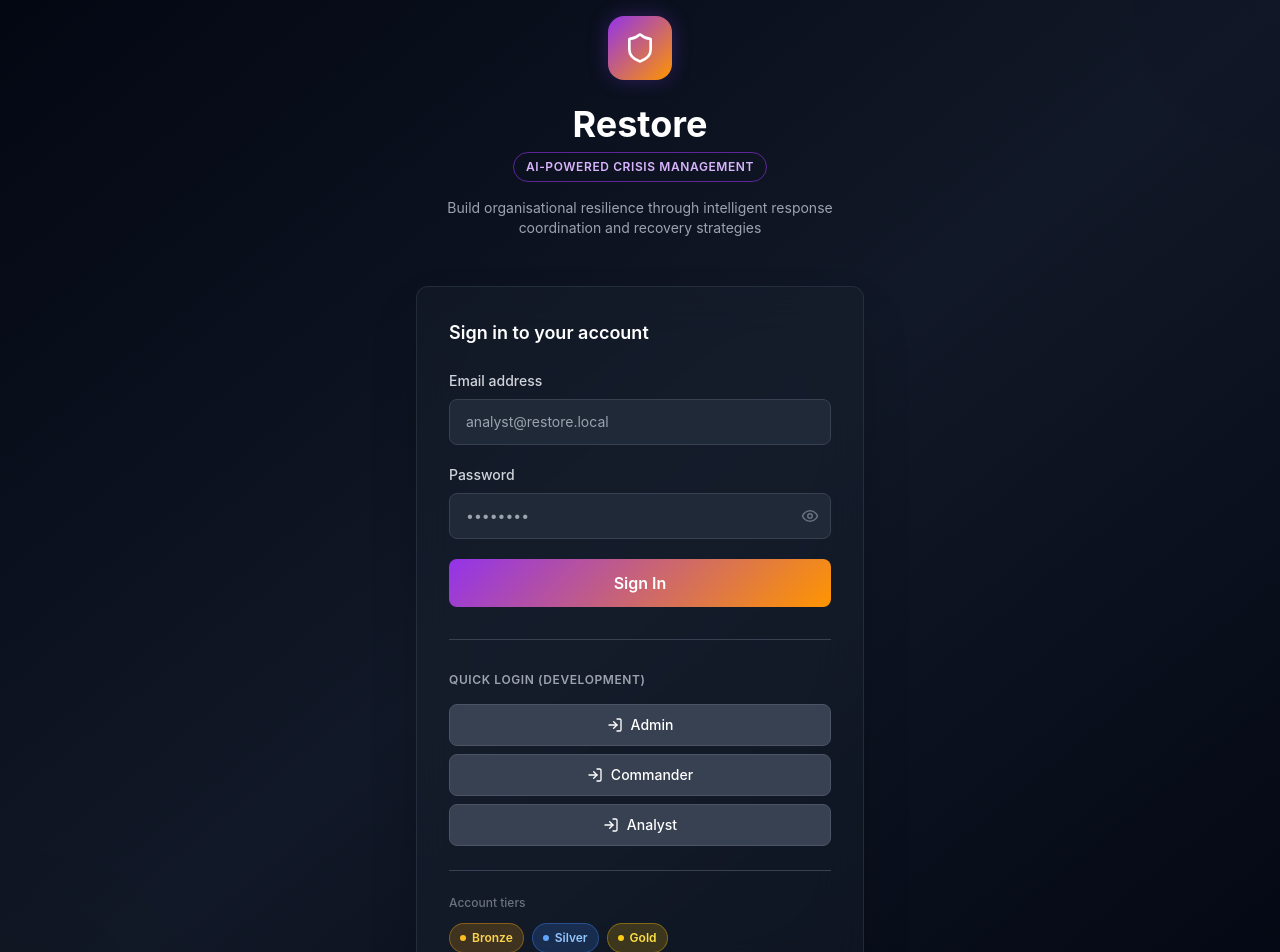
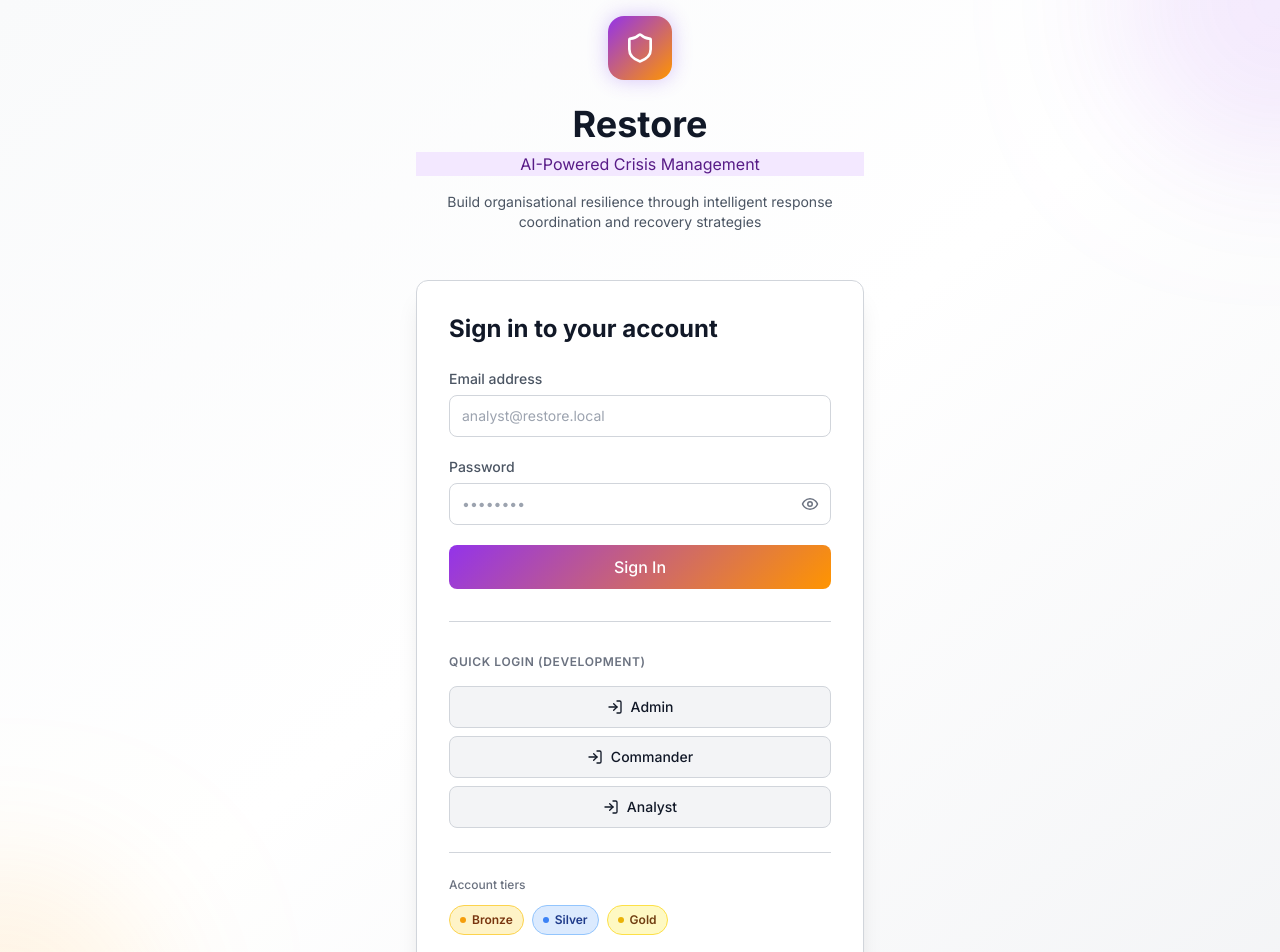
Before and after one commit to xsallowed/Restore, a React (Vite) app in the folder apps/web/: page /login in a window 1280 px wide. Shown: the top 952 px of the page. Built offline with nearby package versions, Linux system fonts and the light colour scheme; no server answers.

Commit message:
Add dark mode support and refactor theme styling

```diff
--- a/apps/web/src/index.css
+++ b/apps/web/src/index.css
@@ -1,8 +1,8 @@
+@import url('https://fonts.googleapis.com/css2?family=Inter:wght@400;500;600;700&family=JetBrains+Mono:wght@400;500&display=swap');
+
 @tailwind base;
 @tailwind components;
 @tailwind utilities;
-
-@import url('https://fonts.googleapis.com/css2?family=Inter:wght@400;500;600;700&family=JetBrains+Mono:wght@400;500&display=swap');
 
 body {
   font-family: 'Inter', system-ui, sans-serif;
--- a/apps/web/src/pages/LoginPage.tsx
+++ b/apps/web/src/pages/LoginPage.tsx
@@ -5,9 +5,10 @@ import { zodResolver } from '@hookform/resolvers/zod';
 import { z } from 'zod';
 import toast from 'react-hot-toast';
 import { Shield, Eye, EyeOff, LogIn } from 'lucide-react';
+import clsx from 'clsx';
 import { authApi } from '../lib/api';
 import { useAuth } from '../store/auth';
-import { Buttons, Badges, Inputs, Typography } from '../lib/styleConstants';
+import { themeClasses } from '../lib/themeClasses';
 
 const schema = z.object({
   email:    z.string().email('Valid email required'),
@@ -74,7 +75,7 @@ export function LoginPage() {
   };
 
   return (
-    <div className="min-h-screen bg-gradient-to-br from-gray-950 via-gray-900 to-gray-950 flex items-center justify-center p-4 relative overflow-hidden">
+    <div className={clsx('min-h-screen flex items-center justify-center p-4 relative overflow-hidden', 'bg-gradient-to-br from-gray-50 via-white to-gray-100 dark:from-gray-950 dark:via-gray-900 dark:to-gray-950')}>
       {/* Subtle gradient orbs for visual interest */}
       <div className="absolute inset-0 overflow-hidden pointer-events-none">
         <div className="absolute -top-40 -right-40 w-80 h-80 bg-purple-600 rounded-full mix-blend-multiply filter blur-3xl opacity-10"></div>
@@ -87,72 +88,72 @@ export function LoginPage() {
           <div className="inline-flex items-center justify-center w-16 h-16 rounded-2xl bg-gradient-purple-orange shadow-glow mb-6">
             <Shield size={32} className="text-white" />
           </div>
-          <h1 className="text-4xl font-bold text-white mb-2">Restore</h1>
-          <p className={Badges.purpleOutline + ' justify-center mx-auto'}>
+          <h1 className="text-4xl font-bold text-gray-900 dark:text-white mb-2">Restore</h1>
+          <p className={clsx(themeClasses.badge.default, 'justify-center mx-auto')}>
             AI-Powered Crisis Management
           </p>
-          <p className="text-gray-400 text-sm mt-4">Build organisational resilience through intelligent response coordination and recovery strategies</p>
+          <p className={clsx(themeClasses.text.secondary, 'text-sm mt-4')}>Build organisational resilience through intelligent response coordination and recovery strategies</p>
         </div>
 
         {/* Login Card */}
-        <div className="bg-gray-800 bg-opacity-30 backdrop-blur-xl border border-gray-700 border-opacity-50 rounded-xl shadow-2xl p-8 mb-6">
-          <h2 className={Typography.subsectionHeading + ' mb-6'}>Sign in to your account</h2>
+        <div className={clsx(themeClasses.card, 'border-gray-300 dark:border-gray-700 backdrop-blur-xl rounded-xl shadow-xl dark:shadow-2xl p-8 mb-6')}>
+          <h2 className="text-2xl font-bold text-gray-900 dark:text-white mb-6">Sign in to your account</h2>
 
           <form onSubmit={handleSubmit(onSubmit)} className="space-y-5">
             {/* Email Field */}
             <div>
-              <label className={Inputs.label}>Email address</label>
+              <label className={clsx(themeClasses.text.secondary, 'block text-sm font-medium mb-1.5')}>Email address</label>
               <input
                 {...register('email')}
                 type="email"
                 autoComplete="email"
                 placeholder="analyst@restore.local"
-                className={Inputs.standard}
+                className={clsx(themeClasses.input, 'w-full rounded-lg px-3 py-2.5 text-sm')}
               />
-              {errors.email && <p className="text-red-400 text-xs mt-1.5">{errors.email.message}</p>}
+              {errors.email && <p className="text-red-600 dark:text-red-400 text-xs mt-1.5">{errors.email.message}</p>}
             </div>
 
             {/* Password Field */}
             <div>
-              <label className={Inputs.label}>Password</label>
+              <label className={clsx(themeClasses.text.secondary, 'block text-sm font-medium mb-1.5')}>Password</label>
               <div className="relative">
                 <input
                   {...register('password')}
                   type={showPw ? 'text' : 'password'}
                   autoComplete="current-password"
                   placeholder="••••••••"
-                  className={Inputs.standard + ' pr-10'}
+                  className={clsx(themeClasses.input, 'w-full rounded-lg px-3 py-2.5 text-sm pr-10')}
                 />
                 <button
                   type="button"
                   onClick={() => setShowPw(p => !p)}
-                  className="absolute right-3 top-1/2 -translate-y-1/2 text-gray-500 hover:text-gray-300 transition-colors"
+                  className={clsx(themeClasses.text.tertiary, 'absolute right-3 top-1/2 -translate-y-1/2 hover:text-gray-700 dark:hover:text-gray-300 transition-colors')}
                   tabIndex={-1}
                 >
                   {showPw ? <EyeOff size={18} /> : <Eye size={18} />}
                 </button>
               </div>
-              {errors.password && <p className="text-red-400 text-xs mt-1.5">{errors.password.message}</p>}
+              {errors.password && <p className="text-red-600 dark:text-red-400 text-xs mt-1.5">{errors.password.message}</p>}
             </div>
 
             {/* Sign In Button */}
             <button
               type="submit"
               disabled={isSubmitting}
-              className={Buttons.primary + ' w-full disabled:opacity-50 disabled:cursor-not-allowed'}
+              className={clsx(themeClasses.button.primary, 'w-full disabled:opacity-50 disabled:cursor-not-allowed px-4 py-2.5 rounded-lg font-medium')}
             >
               {isSubmitting ? 'Signing in…' : 'Sign In'}
             </button>
           </form>
 
           {/* Quick Login Section */}
-          <div className="mt-8 pt-8 border-t border-gray-700">
-            <p className="text-xs font-semibold text-gray-400 uppercase tracking-wider mb-4">Quick Login (Development)</p>
+          <div className={clsx('mt-8 pt-8 border-t border-gray-300 dark:border-gray-700')}>
+            <p className={clsx(themeClasses.text.tertiary, 'text-xs font-semibold uppercase tracking-wider mb-4')}>Quick Login (Development)</p>
             <div className="space-y-2">
               <button
                 type="button"
                 onClick={() => quickLogin('admin@restore.local')}
-                className="w-full flex items-center justify-center gap-2 bg-gray-700 hover:bg-gray-600 border border-gray-600 text-white py-2.5 rounded-lg text-sm font-medium transition-all"
+                className={clsx(themeClasses.button.secondary, 'w-full flex items-center justify-center gap-2 py-2.5 rounded-lg text-sm font-medium')}
               >
                 <LogIn size={16} />
                 Admin
@@ -160,7 +161,7 @@ export function LoginPage() {
               <button
                 type="button"
                 onClick={() => quickLogin('commander@restore.local')}
-                className="w-full flex items-center justify-center gap-2 bg-gray-700 hover:bg-gray-600 border border-gray-600 text-white py-2.5 rounded-lg text-sm font-medium transition-all"
+                className={clsx(themeClasses.button.secondary, 'w-full flex items-center justify-center gap-2 py-2.5 rounded-lg text-sm font-medium')}
               >
                 <LogIn size={16} />
                 Commander
@@ -168,7 +169,7 @@ export function LoginPage() {
               <button
                 type="button"
                 onClick={() => quickLogin('analyst@restore.local')}
-                className="w-full flex items-center justify-center gap-2 bg-gray-700 hover:bg-gray-600 border border-gray-600 text-white py-2.5 rounded-lg text-sm font-medium transition-all"
+                className={clsx(themeClasses.button.secondary, 'w-full flex items-center justify-center gap-2 py-2.5 rounded-lg text-sm font-medium')}
               >
                 <LogIn size={16} />
                 Analyst
@@ -177,19 +178,19 @@ export function LoginPage() {
           </div>
 
           {/* Tier Legend */}
-          <div className="mt-6 pt-6 border-t border-gray-700">
-            <p className="text-xs text-gray-500 mb-3 font-medium">Account tiers</p>
+          <div className={clsx('mt-6 pt-6 border-t border-gray-300 dark:border-gray-700')}>
+            <p className={clsx(themeClasses.text.tertiary, 'text-xs mb-3 font-medium')}>Account tiers</p>
             <div className="flex flex-wrap gap-2">
-              <span className="inline-flex items-center gap-1.5 px-2.5 py-1.5 bg-amber-500/20 border border-amber-500/40 text-amber-300 rounded-full text-xs font-semibold">
-                <span className="w-1.5 h-1.5 bg-amber-400 rounded-full"></span>
+              <span className="inline-flex items-center gap-1.5 px-2.5 py-1.5 bg-amber-100 dark:bg-amber-500/20 border border-amber-300 dark:border-amber-500/40 text-amber-900 dark:text-amber-300 rounded-full text-xs font-semibold">
+                <span className="w-1.5 h-1.5 bg-amber-500 rounded-full"></span>
                 Bronze
               </span>
-              <span className="inline-flex items-center gap-1.5 px-2.5 py-1.5 bg-blue-500/20 border border-blue-500/40 text-blue-300 rounded-full text-xs font-semibold">
-                <span className="w-1.5 h-1.5 bg-blue-400 rounded-full"></span>
+              <span className="inline-flex items-center gap-1.5 px-2.5 py-1.5 bg-blue-100 dark:bg-blue-500/20 border border-blue-300 dark:border-blue-500/40 text-blue-900 dark:text-blue-300 rounded-full text-xs font-semibold">
+                <span className="w-1.5 h-1.5 bg-blue-500 rounded-full"></span>
                 Silver
               </span>
-              <span className="inline-flex items-center gap-1.5 px-2.5 py-1.5 bg-yellow-500/20 border border-yellow-500/40 text-yellow-300 rounded-full text-xs font-semibold">
-                <span className="w-1.5 h-1.5 bg-yellow-400 rounded-full"></span>
+              <span className="inline-flex items-center gap-1.5 px-2.5 py-1.5 bg-yellow-100 dark:bg-yellow-500/20 border border-yellow-300 dark:border-yellow-500/40 text-yellow-900 dark:text-yellow-300 rounded-full text-xs font-semibold">
+                <span className="w-1.5 h-1.5 bg-yellow-500 rounded-full"></span>
                 Gold
               </span>
             </div>
@@ -197,7 +198,7 @@ export function LoginPage() {
         </div>
 
         {/* Footer */}
-        <p className="text-center text-gray-600 text-xs">
+        <p className={clsx(themeClasses.text.tertiary, 'text-center text-xs')}>
           RESTORE-SDD-001 v1.1 Lean MVP
         </p>
       </div>
```
Also changed, not shown: apps/web/src/pages/silver/RehearsalPage.tsx (+53 -51 lines).
